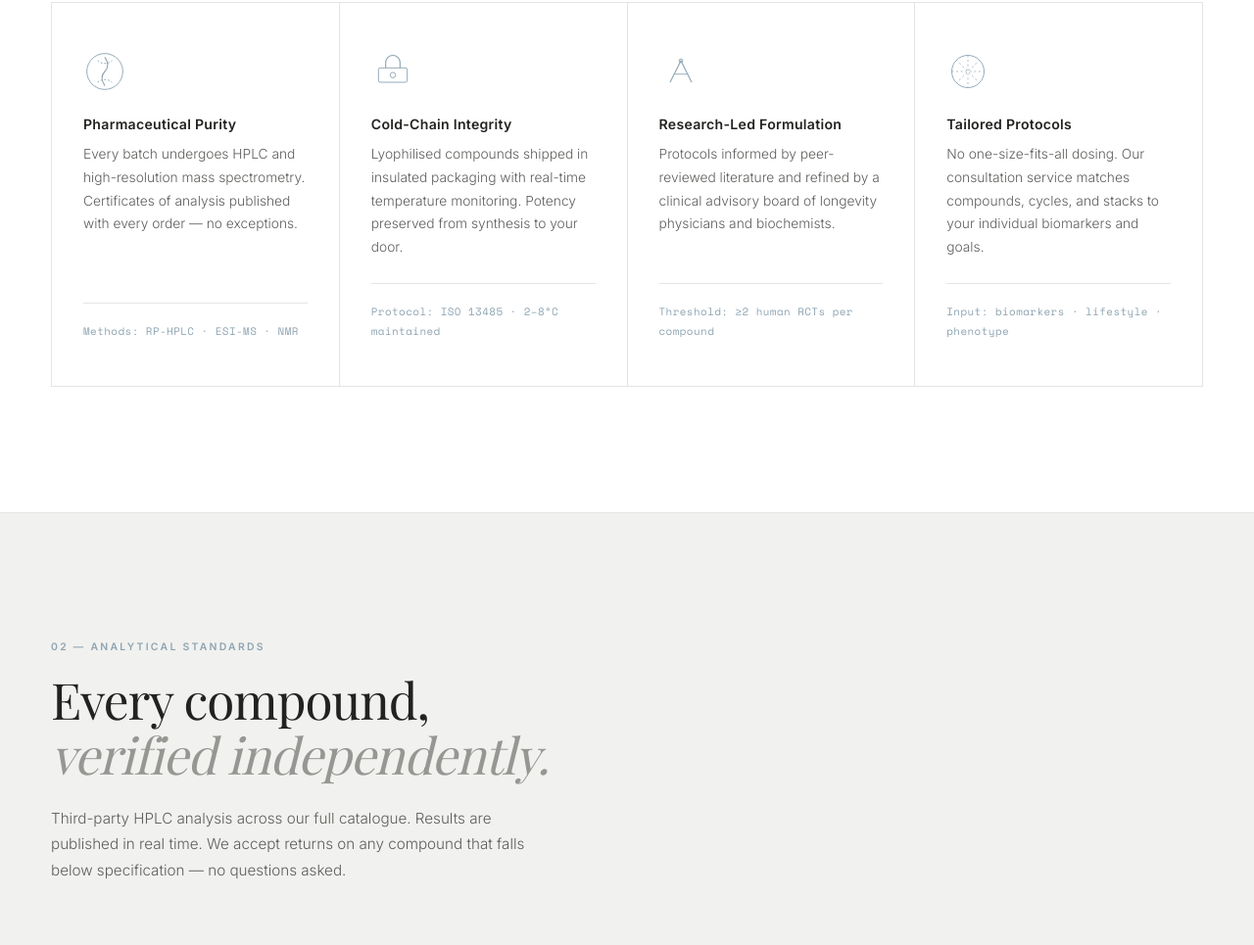
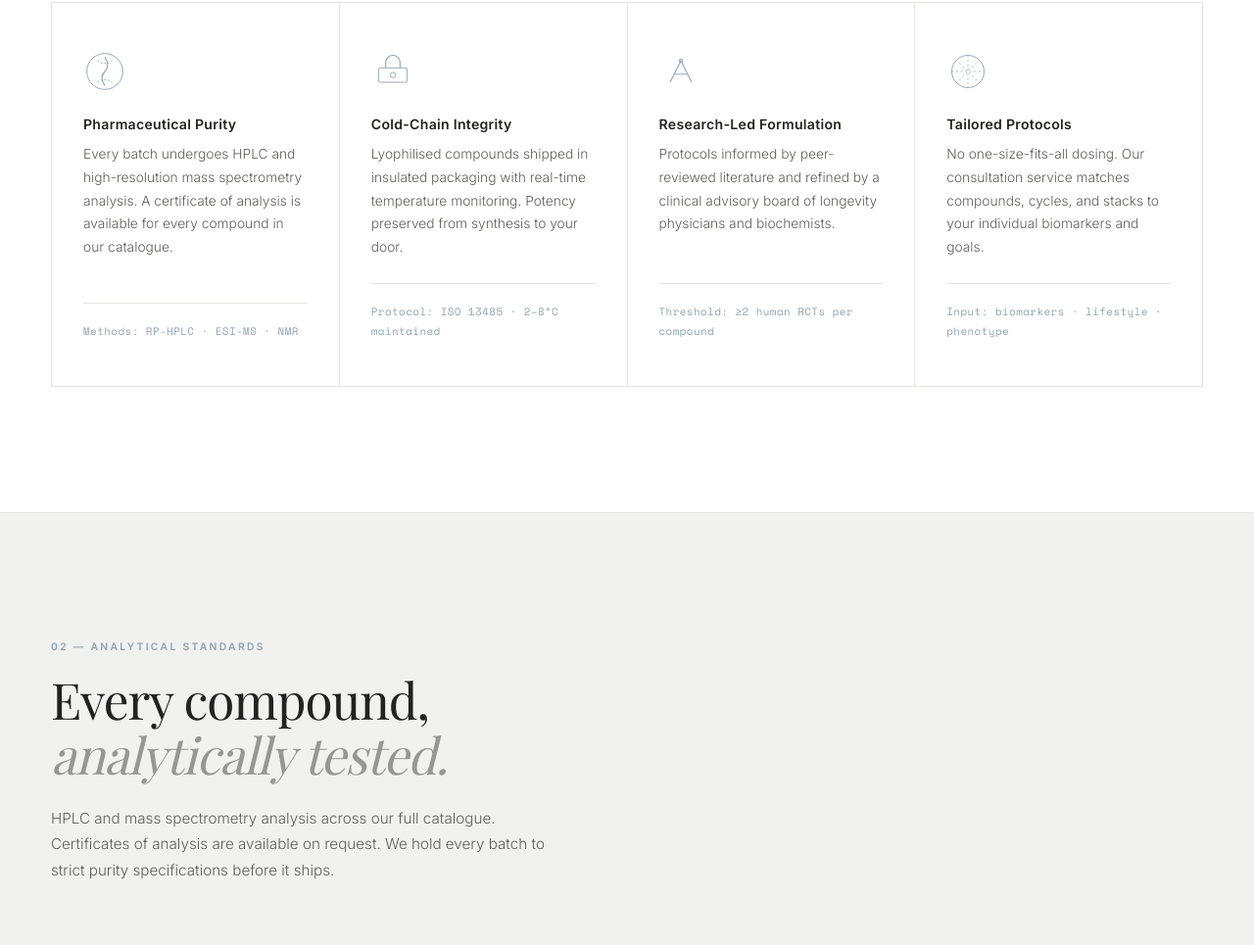
Before and after one commit to Ando-Pando/AscensionLabs, a plain HTML site: page index.html in a window 1280 px wide. Shown: the part 1179-2144 px from the top of the page at 98% size. Drawn offline with nearby package versions, Linux system fonts and the light colour scheme; animation ran at ten frames a second; a web font is replaced by a local one.

Commit message:
Remove false third-party verification claims
- Science card: 'published with every order — no exceptions' → 'available on request'
- Lab section heading: 'verified independently' → 'analytically tested'
- Lab intro: remove 'Third-party' and 'published in real time' claims
- About section: remove 'third-party analytical testing' claim
- Floating tag: 'Third-party CoA verified' → 'CoA available on request'

Co-Authored-By: Claude Sonnet 4.6 <noreply@anthropic.com>

```diff
--- a/index.html
+++ b/index.html
@@ -268,7 +268,7 @@
             <svg viewBox="0 0 48 48" fill="none"><circle cx="24" cy="24" r="20" stroke="currentColor" stroke-width="1"/><path d="M24 8 C28 14 28 20 24 24 C20 28 20 34 24 40" stroke="currentColor" stroke-width="1.2" fill="none"/><path d="M16 12 C20 16 28 16 32 12" stroke="currentColor" stroke-width="1" fill="none" stroke-dasharray="2 2"/><path d="M16 36 C20 32 28 32 32 36" stroke="currentColor" stroke-width="1" fill="none" stroke-dasharray="2 2"/></svg>
           </div>
           <h3>Pharmaceutical Purity</h3>
-          <p>Every batch undergoes HPLC and high-resolution mass spectrometry. Certificates of analysis published with every order — no exceptions.</p>
+          <p>Every batch undergoes HPLC and high-resolution mass spectrometry analysis. A certificate of analysis is available for every compound in our catalogue.</p>
           <div class="science__card-ref"><code>Methods: RP-HPLC · ESI-MS · NMR</code></div>
         </div>
         <div class="science__card reveal">
@@ -306,10 +306,10 @@
         <div class="lab__header reveal">
           <p class="section__label">02 — ANALYTICAL STANDARDS</p>
           <h2 class="section__title">
-            Every compound,<br /><em>verified independently.</em>
+            Every compound,<br /><em>analytically tested.</em>
           </h2>
           <p class="lab__intro">
-            Third-party HPLC analysis across our full catalogue. Results are published in real time. We accept returns on any compound that falls below specification — no questions asked.
+            HPLC and mass spectrometry analysis across our full catalogue. Certificates of analysis are available on request. We hold every batch to strict purity specifications before it ships.
           </p>
         </div>
         <div class="lab__assay">
@@ -756,7 +756,7 @@
             Ascension Labs was founded at the intersection of longevity medicine and high-performance biochemistry. We exist for those who refuse to accept biological decline as inevitable.
           </p>
           <p>
-            Every compound we carry is selected against a strict evidence threshold — minimum two peer-reviewed human trials, verified synthesis pathway, and third-party analytical testing before it enters our catalogue.
+            Every compound we carry is selected against a strict evidence threshold — minimum two peer-reviewed human trials and a verified synthesis pathway before it enters our catalogue.
           </p>
           <p>
             Our clients are executives, athletes, and physicians who require precision, discretion, and results. We are not a supplement company. We are a precision science partner.
@@ -790,7 +790,7 @@
               </svg>
             </div>
             <div class="about__floating-tag at1 reveal">
-              <span class="tag-dot"></span><span>Third-party CoA verified</span>
+              <span class="tag-dot"></span><span>CoA available on request</span>
             </div>
             <div class="about__floating-tag at2 reveal">
               <span class="tag-dot"></span><span>Clinically advisory-led</span>
```
